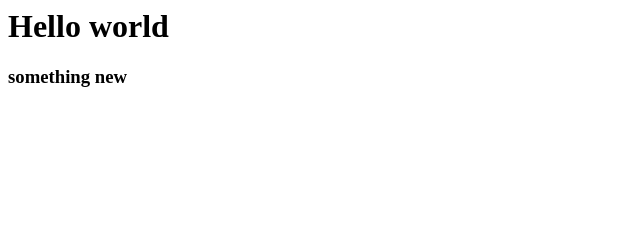
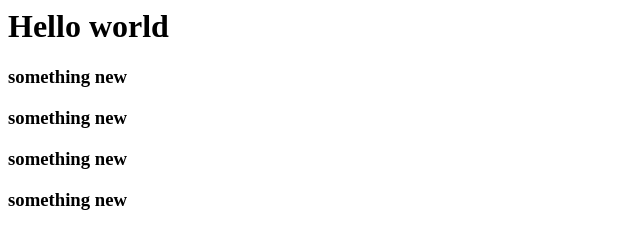
Before and after one commit to Eimantas764/myrepository1, a plain HTML site: page index.html in a window 1280 px wide. Shown: the whole page, without its empty margins (0-640 px from the left). Drawn offline with Linux system fonts and the light colour scheme.

Commit message:
Added couple lines

```diff
--- a/index.html
+++ b/index.html
@@ -1,3 +1,6 @@
 <h1> Hello world </h1>
 <h3> something new </h3>
+<h3> something new </h3>
+<h3> something new </h3>
+<h3> something new </h3>
 <!-- comment -->
```
